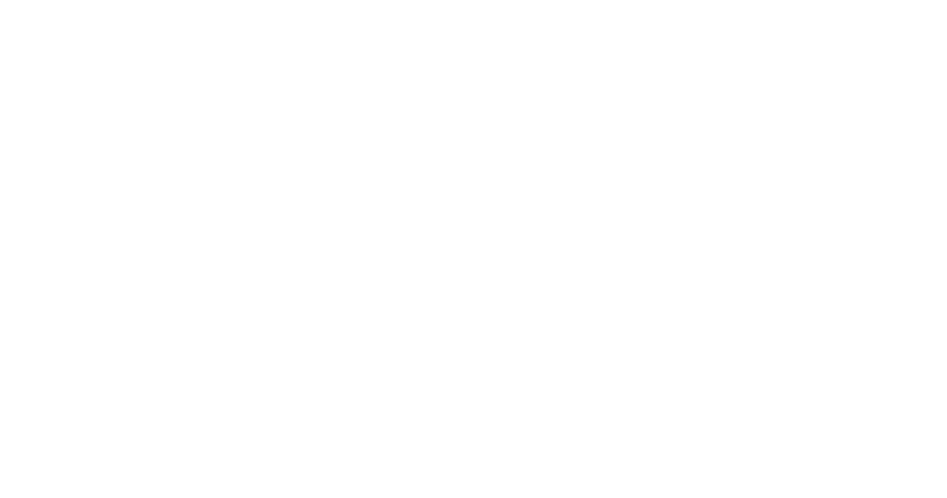
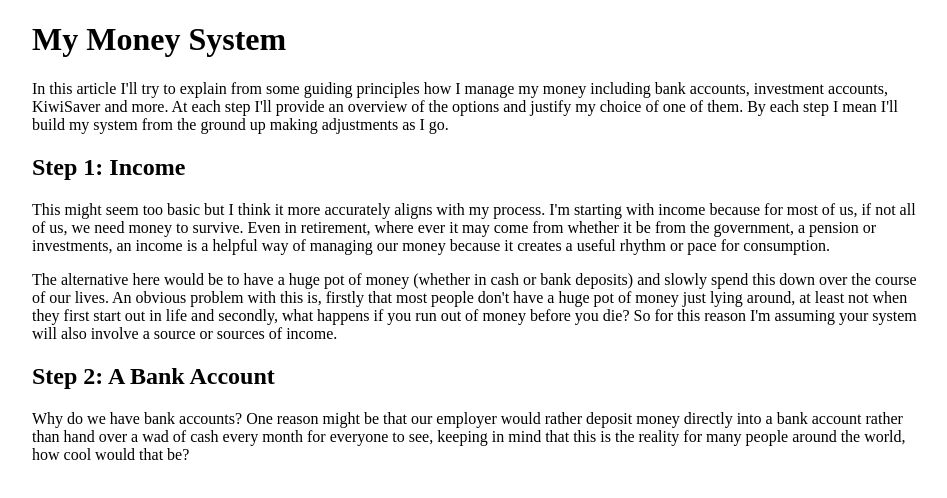
Before and after one commit to liamlabuschagne/personal-website, a Nuxt app: page /blog/my-money-system in a window 1280 px wide. Before the commit this address had no page. Shown: the top 498 px of the page, without its empty margins (158-1105 px from the left). Built offline with nearby package versions, Linux system fonts and the light colour scheme.

Commit message:
Introduction and step 1 and 2

```diff
--- a/pages/blog/index.vue
+++ b/pages/blog/index.vue
@@ -12,6 +12,9 @@
       <li>
         <nuxt-link to="/blog/rent-vs-buy">Rent vs Buy</nuxt-link>
       </li>
+      <li>
+        <nuxt-link to="/blog/my-money-system">My Money System</nuxt-link>
+      </li>
     </ul>
   </div>
 </template>
--- /dev/null
+++ b/pages/blog/my-money-system.vue
@@ -0,0 +1,52 @@
+<template>
+  <header>
+    <h1>My Money System</h1>
+    <p>
+      In this article I'll try to explain from some guiding principles how I
+      manage my money including bank accounts, investment accounts, KiwiSaver
+      and more. At each step I'll provide an overview of the options and justify
+      my choice of one of them. By each step I mean I'll build my system from
+      the ground up making adjustments as I go.
+    </p>
+  </header>
+  <section>
+    <h2>Step 1: Income</h2>
+    <p>
+      This might seem too basic but I think it more accurately aligns with my
+      process. I'm starting with income because for most of us, if not all of
+      us, we need money to survive. Even in retirement, where ever it may come
+      from whether it be from the government, a pension or investments, an
+      income is a helpful way of managing our money because it creates a useful
+      rhythm or pace for consumption.
+    </p>
+    <p>
+      The alternative here would be to have a huge pot of money (whether in cash
+      or bank deposits) and slowly spend this down over the course of our lives.
+      An obvious problem with this is, firstly that most people don't have a
+      huge pot of money just lying around, at least not when they first start
+      out in life and secondly, what happens if you run out of money before you
+      die? So for this reason I'm assuming your system will also involve a
+      source or sources of income.
+    </p>
+  </section>
+  <section>
+    <h2>Step 2: A Bank Account</h2>
+    <p>
+      Why do we have bank accounts? One reason might be that our employer would
+      rather deposit money directly into a bank account rather than hand over a
+      wad of cash every month for everyone to see, keeping in mind that this is
+      the reality for many people around the world, how cool would that be?
+    </p>
+  </section>
+</template>
+<style scoped>
+header,
+section {
+  max-width: 900px;
+  margin: auto;
+}
+
+img {
+  max-width: 100%;
+}
+</style>
```
